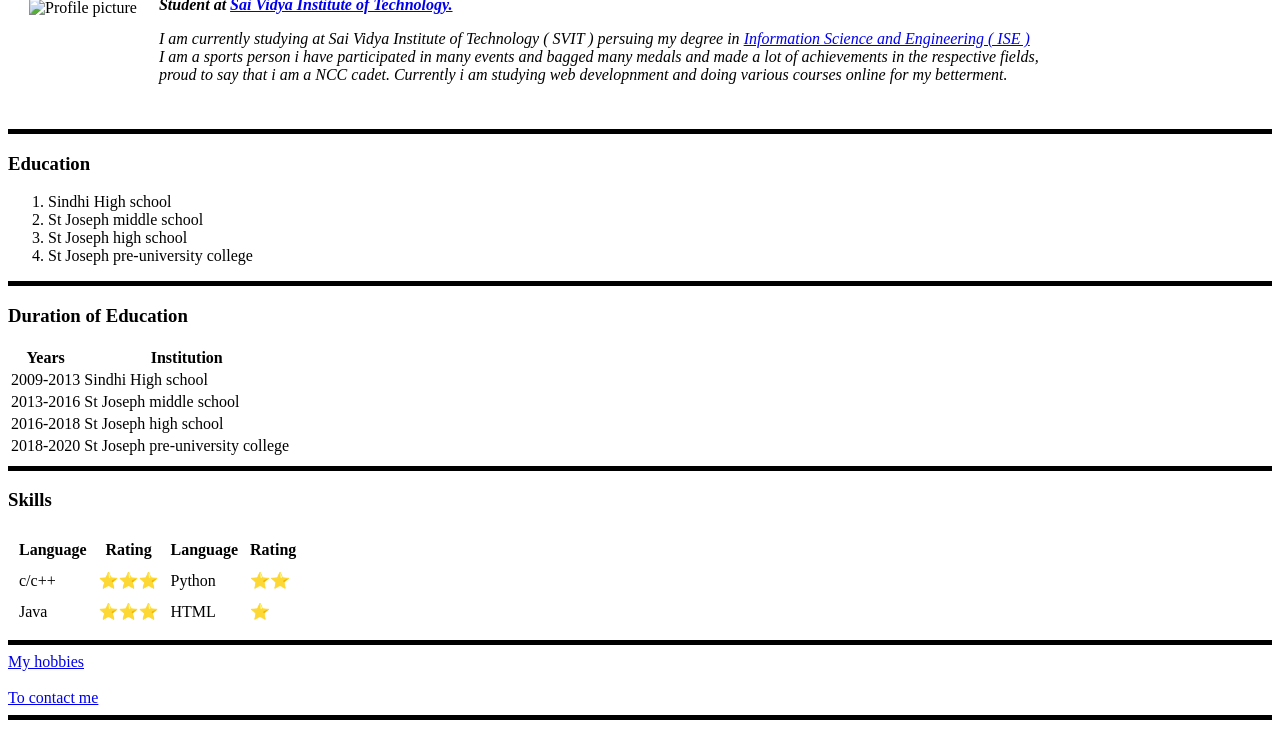
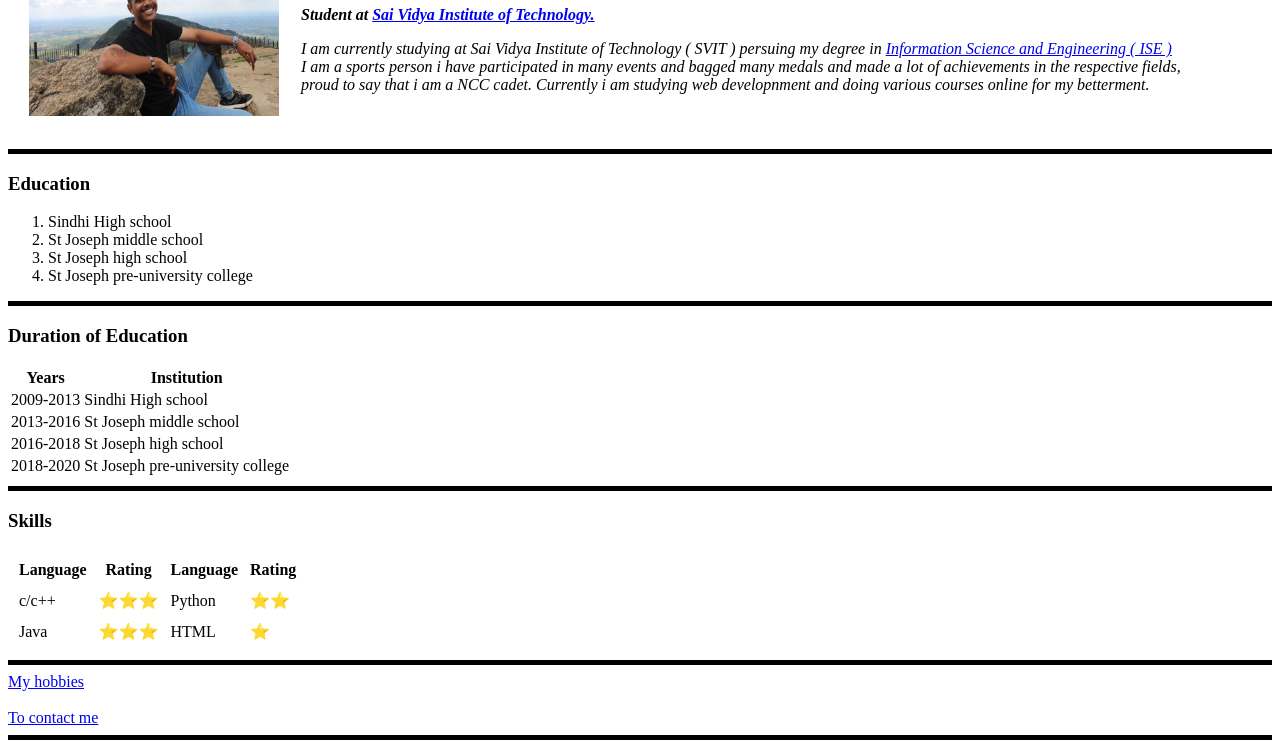
Before and after one commit to Shamanth6402/CV1, a plain HTML site: page index.html in a window 1280 px wide. Shown: the part 126-882 px from the top of the page. Drawn offline with Linux system fonts and the light colour scheme.

Commit message:
Update index.html

```diff
--- a/index.html
+++ b/index.html
@@ -8,7 +8,7 @@
         <hr size = "5" color = "black">
         <table cellspacing = "20">
             <tr>
-                <td><img src="Images/IMG_8907.JPG" alt="Profile picture" height = "200" width = "250"></td>
+                <td><img src="IMG_8907.JPG" alt="Profile picture" height = "200" width = "250"></td>
                 <td> <h1>Shamanth S</h1>
                     <p><em><strong>Student at <a href="https://saividya.ac.in/"> Sai Vidya Institute of Technology.</a></strong></em></p>
                     <p>
```
